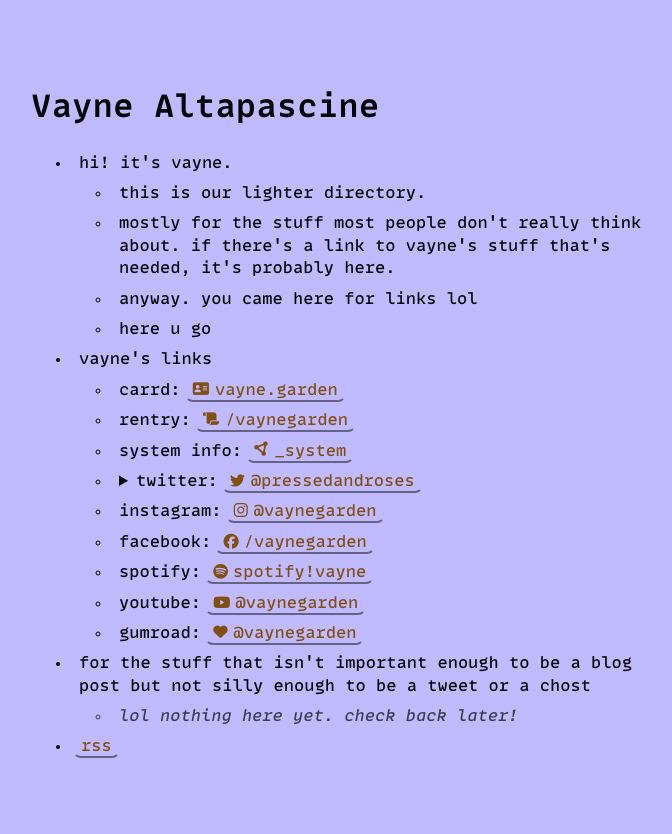
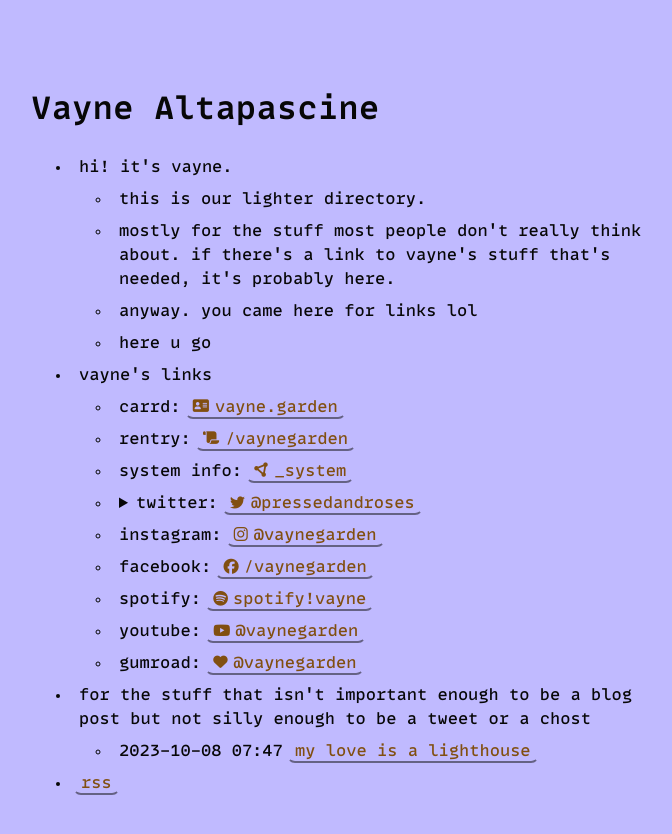
Before and after one commit to vaynealtapascine/vaynealtapascine.github.io, a Jekyll site: the page built from index.markdown, in a window 1280 px wide. Shown: the top 834 px of the page, without its empty margins (289-961 px from the left). Built offline with Jekyll 4.4.1, drawn with Linux system fonts in a browser that asks for light colours; nearby versions of some CDN libraries.

Commit message:
Added "my love is a lighthouse" from October 2023.

```diff
--- /dev/null
+++ b/_posts/2023-10-08-love-is-a-lighthouse.md
@@ -0,0 +1,31 @@
+---
+layout: post
+title:  "My Love is a Lighthouse"
+date:   2023-10-08 15:47:14 +0800
+categories: conversation memorybox august vayne
+---
+<div class='speaking_august quote'>ok but can u breakdown the lighthouse song for me</div><time class="inlineTime">2023-09-29 09:47:44</time>
+
+<iframe style="border-radius:12px" src="https://open.spotify.com/embed/track/0nqrVlkPbsRi5gnwNdUPu9?utm_source=generator" width="100%" height="152" frameBorder="0" allowfullscreen="" allow="autoplay; clipboard-write; encrypted-media; fullscreen; picture-in-picture" loading="lazy"></iframe>
+
+okay, finally, i remembered to do this and we have a few cycles "to spare" to answer this one.
+
+obviously, disclaimer about not really knowing the context at all and my breakdown of this is tinted by our own experience and other media that uses the same metaphor for corollary and even competing reasons. in fact, this time i think i might lean heavily on this because we still have an attachment to lighthouses as a symbol.
+
+<div class='speaking_august'>there is no important context, it's a song written for an in-universe musical that exists within the show</div>
+
+first, i feel very compelled to point out that this song feels pretty standard fare. this is for an in-universe musical, as you said, so kind of to be expected. it reminds me of It's Over, Isn't It in its structure and you'd probably know better than us why that is.
+
+now, for the song's writing, it feels like it is alluding painfully heavily to a parent reassuring their child about, well, "leaving the nest". essentially encouraging them to put to sleep their worries and dream in whatever direction it feels they want to. the reassurance there is that they will have a place to come home to. it is an anchoring presence. "i will weather each storm standing by till safe you return from the night" pretty cleanly encapsulates this. on some level, it reminds me a lot of Train's <a href="https://open.spotify.com/track/2hKdd3qO7cWr2Jo0Bcs0MA" class="spotify">Drops of Jupiter</a>, which tackles the notion of return and presence from the perspective of "tell me what you found out there."
+
+this, of course, is kind of the crux of it. the singer, by virtue of doing this act, is making a particular kind of sacrifice. you can not merely operate a lighthouse and not expect it to occupy fractions of your time as though it is pedestrian. she even notes this: "let me sing you to sleep / [...] / i will wait at the shore for you / i will weather each storm standing by till- " i do this *for you*. i wait *for you*. that is- i appoint myself your levy, your anchor, **your north star from any distance** and my task is to assure you a place to come back to, in any listlessness and ennui.
+
+obviously, we eat that fucking shit up. heavily, HEAVILY reminds us of cavetown's <a href="https://open.spotify.com/track/07c66SO9kYqa5GSmvLsQZy" class="spotify">Smoke Signals</a> and more minorly The Script's <a href="https://open.spotify.com/track/6Vg3QC5UcpdAcGXgUqkjIX" class="spotify">If You Ever Come Back</a>, [with] the former more broadly addressing the grief of allowing someone to go and the latter, the sacrifice entailed by making that choice.
+
+however, here's the thing about the lighthouse metaphor. a lighthouse on its own does not gesture at being a home. in fact, plenty of lighthouses live isolated or at least a good distance away from main ports. the thing about lighthouses is they can be homes, but they are also usually purposive. you live in a lighthouse because that's your job.
+
+people make good use of the light. people seek you out, of course, but they are largely not there for the you running the lighthouse, the home you can offer. people reach the shore and they do what it is they do with their lives, perhaps thankful for the guidance but largely forgetting of the lighthouse. we hold so much grief to these notions- <a href="https://en.wikiquote.org/wiki/To_the_Moon#Act_3" class="rentry">that lighthouses are lonely places, shining in consistency but assured removal</a> (To The Moon), and <a href="https://thememorypalace.us/ida-lewis/" class=gumroad>that lighthouses are misunderstood, elevated gestures of human kindness removing a person from the world they live</a> (The Memory Palace: Ida Lewis). it leaves me listening to the song with a certain kind of irrevocable melancholy.
+
+it feels *especially* to be there because it feels like the music implies just *one more line* at the very end after "the light". i have no clue why or what it is, genuinely, but the song feels like it is leaving something so *tense* and hung in the air, even if the music of it "resolves" fine. i feel so uneasy even if it is meant to comfort.
+
+and yeah. i just. this song really scratches a strong itch for this metaphor. lighthouses sit at this intersection of being necessary and implicitly self-sacrificing, but a laborious task now made obsolete. it isolates, while ironically being a tool to bring someone closer to home. it perches someone atop a pedestal, perhaps even necessarily so, in order to grant the light it serves, but simultaneously dehumanizes them, turns them into an implicit something to rely on. so fucking good. truly so vayne.
--- a/assets/css/main.scss
+++ b/assets/css/main.scss
@@ -163,12 +163,24 @@
 	font-weight: 300;
 }
 
+div.speaking_august {
+	padding: 0.75rem 0.75rem 0.625rem 0.825rem;
+	color: color-mix(in lab, var(--accent-color), #fff 50%);
+	background-color: color-mix(in lab, var(--accent-color), #000 50%);
+
+	& + time {
+		text-align: right;
+		font-size: 75%;
+		float: right;
+	}
+}
+
 a {
 	padding: 0.25rem 0.375rem 0.125rem 0.375rem;
 	margin: 0 -0.375rem;
 	text-decoration: none;
 	border-radius: 0.5rem;
-	background-color: color-mix(in lab, var(--main-color), #0000 25%);
+	background-color: color-mix(in lab, var(--main-color), #0000 100%);
 	color: color-mix(in lab, var(--accent-color), #000 40%);
 	border: 2px solid #0000;
 	border-bottom: 2px solid color-mix(in lab, var(--main-color), #000 45%);
@@ -246,7 +258,7 @@
 	color: #070707;
 	font-family: monospace;
 	font-size: 16px;
-	line-height: 1.4;
+	line-height: 1.5;
 	margin: 0;
 	min-height: 100%;
 	overflow-wrap: break-word;
```
